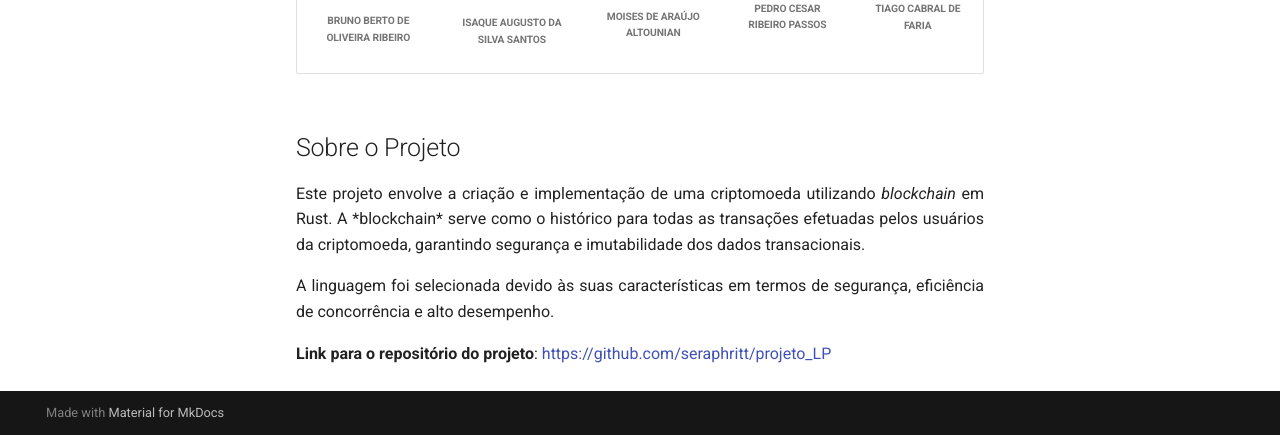
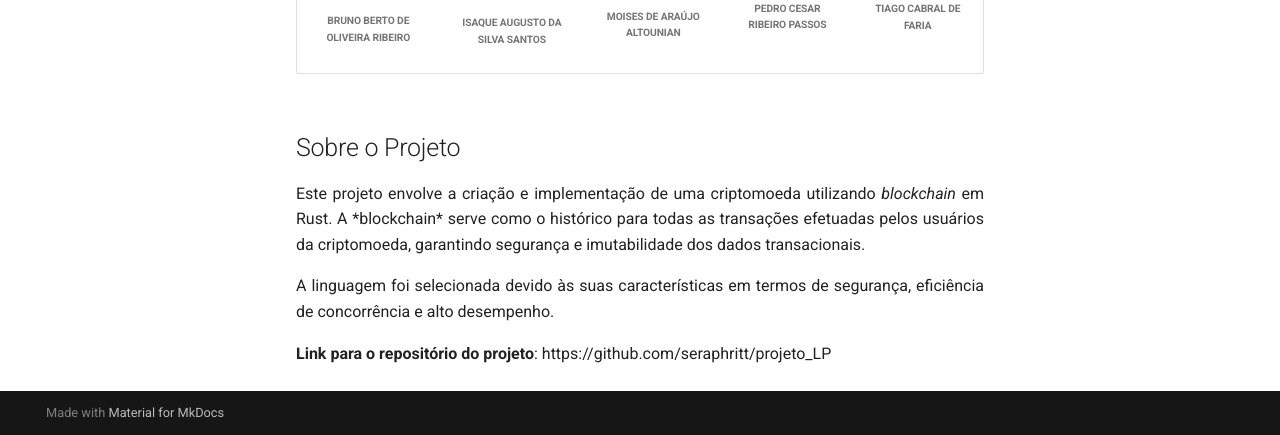
Before and after one commit to seraphritt/projeto_LP, an MkDocs documentation site: the page built from docs/index.md, in a window 1280 px wide and 972 px high, cut to the strip 537-972 px from the top of the window. Built offline with MkDocs 1.6.1 and Material for MkDocs 9.7.7, drawn with Linux system fonts in a browser that asks for light colours; part of the change alters nothing that is shown.

```diff
--- a/docs/index.md
+++ b/docs/index.md
@@ -55,4 +55,4 @@ Este projeto envolve a criação e implementação de uma criptomoeda utilizando
 A linguagem foi selecionada devido às suas características em termos de segurança, eficiência de concorrência e alto desempenho.
 </div>
 
-**Link para o repositório do projeto**: [https://github.com/seraphritt/projeto_LP](github.com/seraphritt/projeto_LP)
+**Link para o repositório do projeto**: https://github.com/seraphritt/projeto_LP
```
